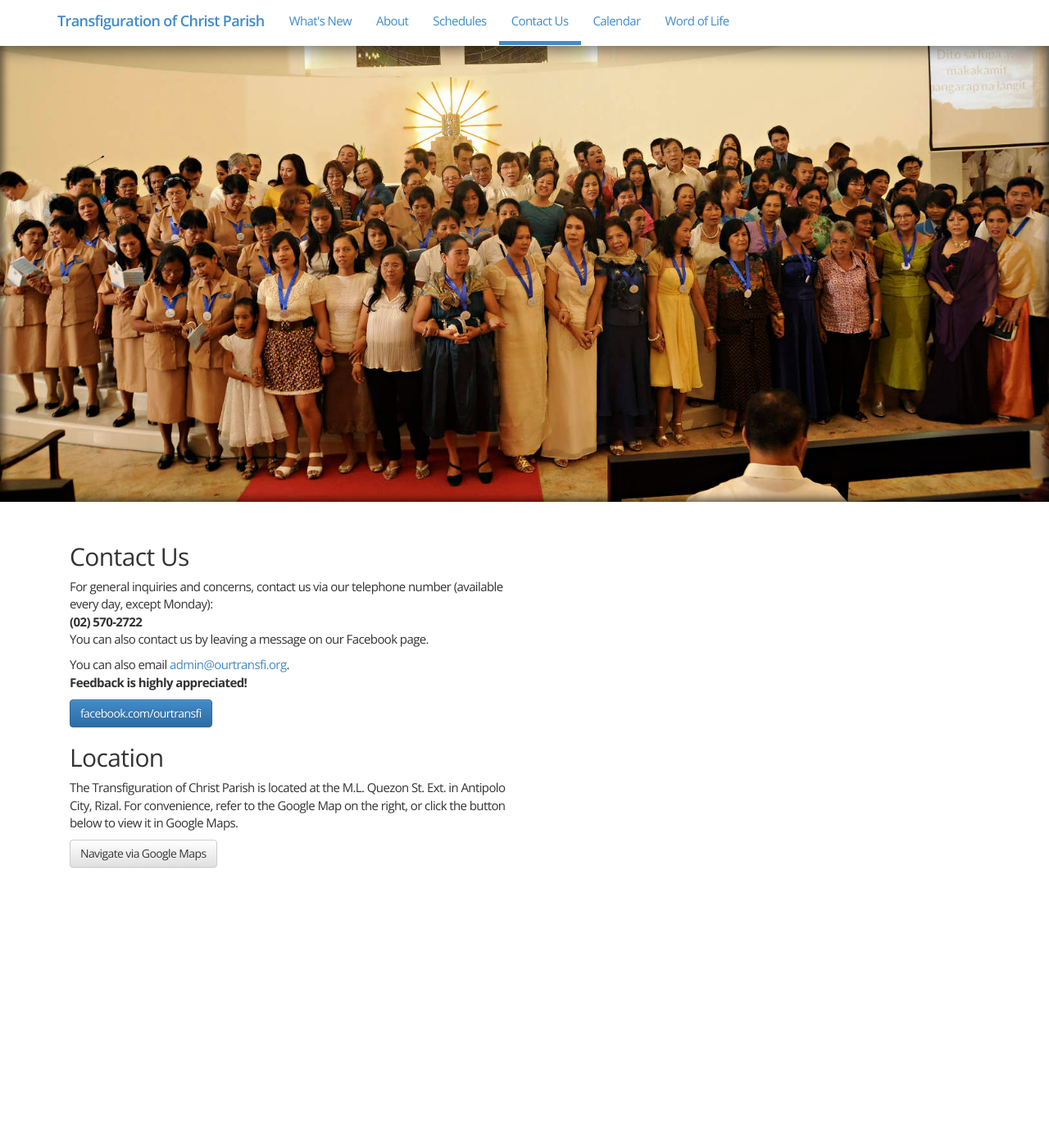
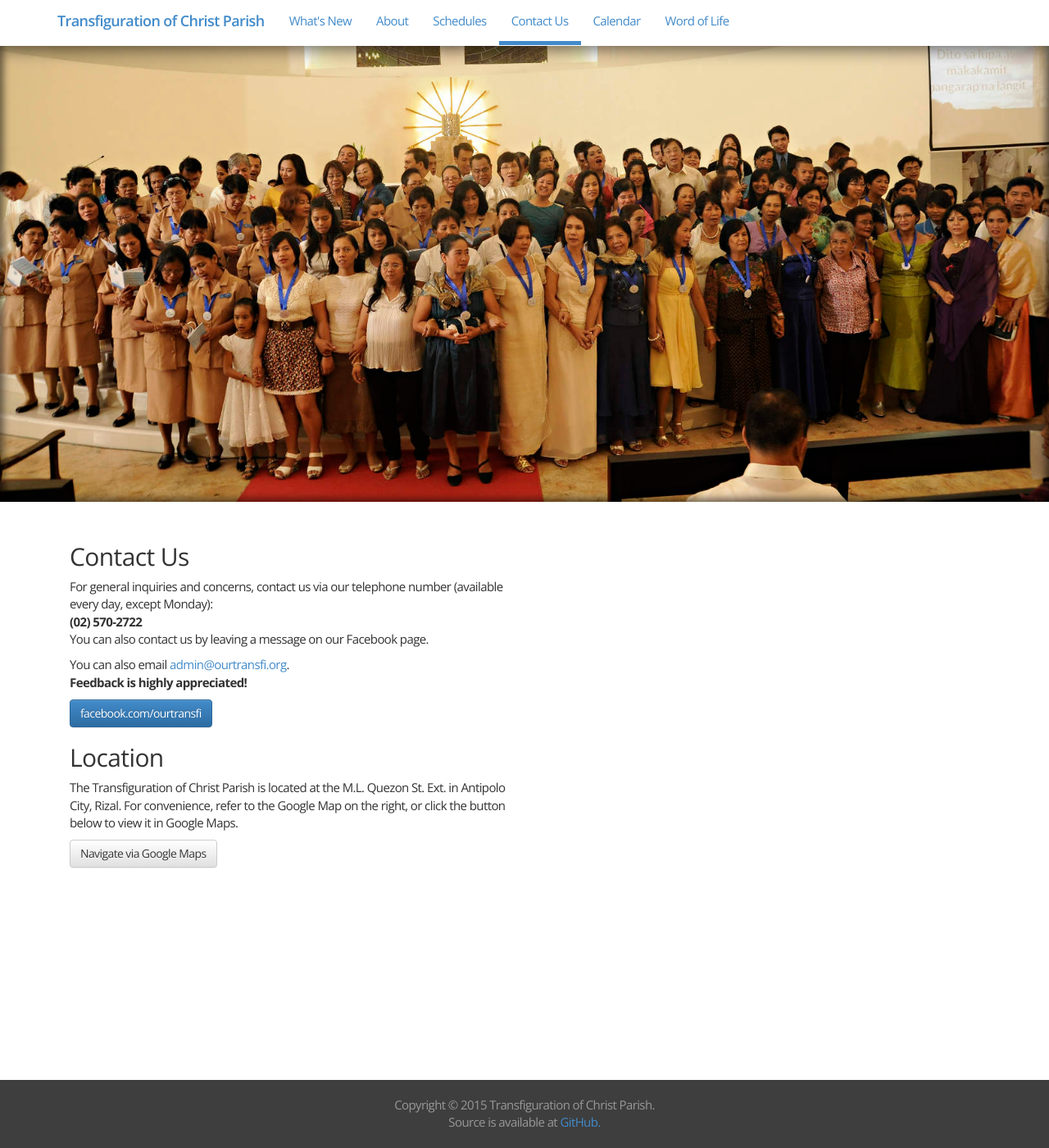
Before and after one commit to jerieljan/ourtransfi, a Jekyll site: the page built from Home/index.html, in a window 1280 px wide and 1400 px high, scrolled down 3320 px. Shown: the whole window at 82% size. Built offline with Jekyll 4.4.1, drawn with Linux system fonts in a browser that asks for light colours; nearby versions of some CDN libraries; before the commit the page ends 4562 px from its top, so only the background shows below that.

Commit message:
Applied the GNU AGPLv3 license on the project, updated README contents and instructions, and added a footer note for GPL compliance and copyright.

```diff
--- a/Home/_includes/footer.html
+++ b/Home/_includes/footer.html
@@ -1,8 +1,9 @@
 <footer class="site-footer">
     <!-- Footer -->
-    <!--<div class="container-fluid" id="footer" style="text-align: center">-->
-    <!--Made using Bootstrap-->
-    <!--</div>-->
+    <div class="container-fluid" id="footer" style="text-align: center">
+    Copyright © 2015 Transfiguration of Christ Parish.
+        <br />Source is available at <a href="https://www.github.com/jerieljan/ourtransfi">GitHub.</a>
+    </div>
 
     <!-- /container -->
     <script src="//ajax.googleapis.com/ajax/libs/jquery/2.1.1/jquery.min.js"></script>
--- a/Home/css/ourtransfi.css
+++ b/Home/css/ourtransfi.css
@@ -3,7 +3,7 @@ body {
     letter-spacing: -0.60px;
     font-size: 150%;
     text-rendering: optimizeLegibility;
-    padding-bottom: 50px;
+    padding-bottom: 0;
 }
 .navbar-brand {
     font-family: 'Open Sans', Helvetica, Arial, sans-serif;
@@ -59,8 +59,10 @@ body {
 
 #footer {
     margin-top: 125px;
+    padding-top: 20px;
+    padding-bottom: 20px;
     background-color: #3e3e3e;
-    color: #ffffff;
+    color: #989898;
 }
 
 .attribution {
```
Also changed, not shown: README.md, 1 other file.
